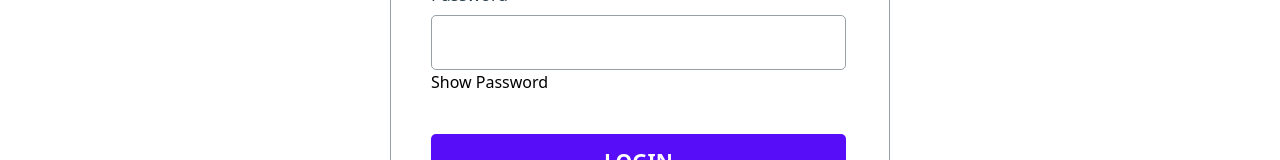
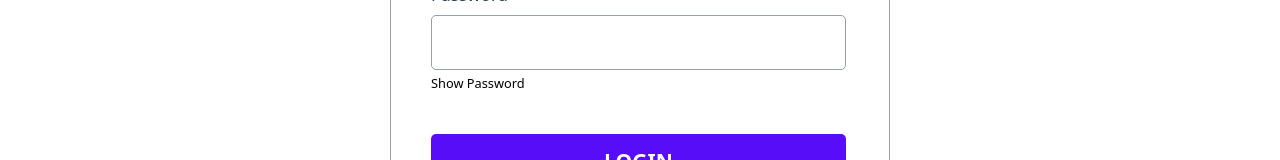
Before and after one commit to wahidgoni17/Assignment-10-client-side, a React (Vite) app: page /login in a window 1280 px wide. Shown: the part 317-477 px from the top of the page. Built offline with nearby package versions, Linux system fonts and the light colour scheme; no server answers.

Commit message:
final commit

```diff
--- a/src/Components/Layouts/Chef/SingleChef.jsx
+++ b/src/Components/Layouts/Chef/SingleChef.jsx
@@ -4,7 +4,6 @@ import { FaThumbsUp } from "react-icons/fa";
 import LazyLoad from 'react-lazy-load';
 
 const SingleChef = ({chef}) => {
-    console.log(chef)
     const {id,
         name,
         num_recipes,
--- a/src/Components/Layouts/Login&Register/Login/Login.jsx
+++ b/src/Components/Layouts/Login&Register/Login/Login.jsx
@@ -10,7 +10,6 @@ const Login = () => {
   const [show, setShow] = useState(false);
     const navigate = useNavigate();
     const location = useLocation();
-    console.log("login page location", location);
     const from = location.state?.from?.pathname || "/";
 
   const handleLogin = (event) => {
@@ -68,9 +67,9 @@ const Login = () => {
               required
             />
             <p onClick={() => setShow(!show)}>
-              <p>
+              <small>
                 {show ? <span>Hide Password</span> : <span>Show Password</span>}
-              </p>
+              </small>
             </p>
           </div>
           <input
```
Also changed, not shown: 1 other file (tests, documents, lock files or other folders).
